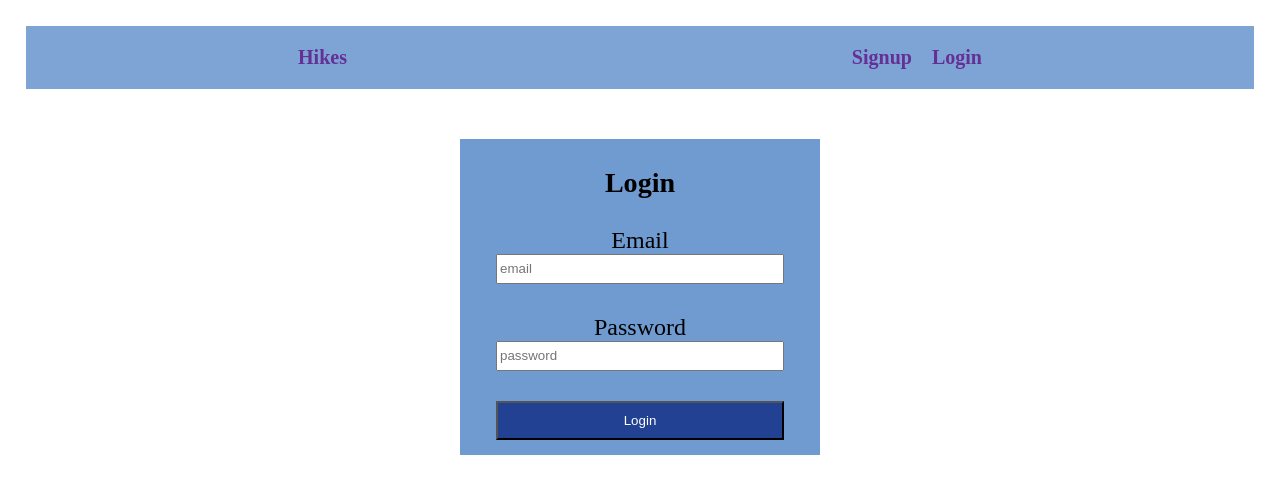
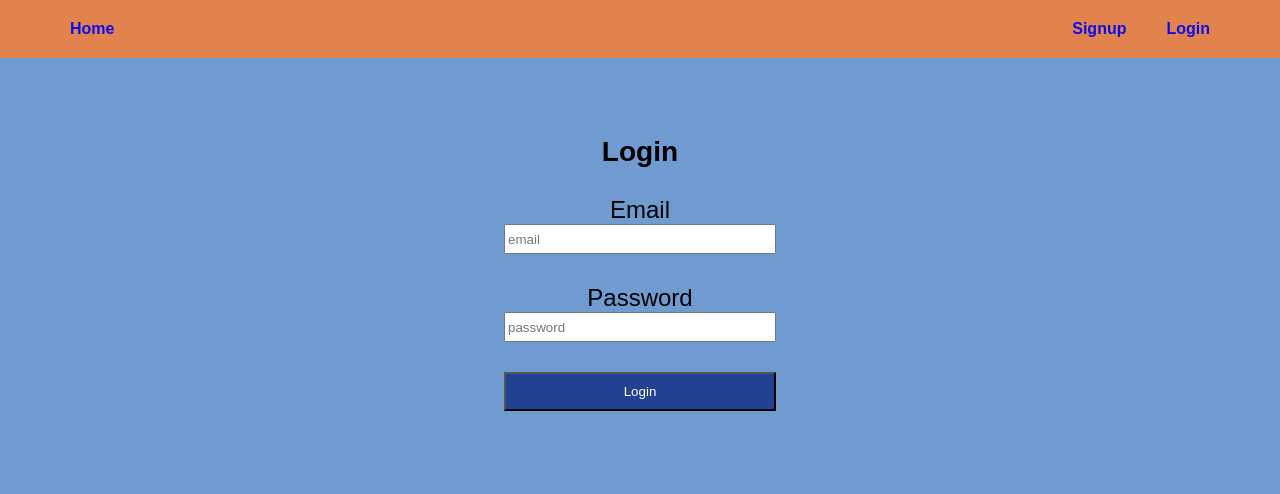
Before and after one commit to mcloughman/mern-auth-frontend, a React (Create React App) app: page /login in a window 1280 px wide. Shown: the top 494 px of the page. Built offline with nearby package versions, Linux system fonts and the light colour scheme.

Commit message:
Various changes to all in the name of semi acceptable css

```diff
--- a/src/components/HikeForm.js
+++ b/src/components/HikeForm.js
@@ -1,4 +1,5 @@
 import { useState } from "react";
+import { useNavigate } from "react-router-dom";
 import { useHikesContext } from "../hooks/useHikesContext";
 import { useAuthContext } from "../hooks/useAuthContext";
 
@@ -11,6 +12,7 @@ const HikeForm = () => {
   const [error, setError] = useState(null);
   const [emptyFields, setEmptyFields] = useState([]);
   const { user } = useAuthContext();
+  const navigate = useNavigate();
 
   const handleFileChange = (e) => {
     setImages([...e.target.files]);
@@ -61,6 +63,7 @@ const HikeForm = () => {
         type: "CREATE_HIKE",
         payload: json,
       });
+      navigate("/");
     }
   };
 
--- a/src/components/HikeImages.js
+++ b/src/components/HikeImages.js
@@ -1,12 +1,13 @@
+import { useNavigation } from "react-router-dom";
+import { useEffect } from "react";
+
 const HikeImages = (props) => {
   console.log(props);
-  const styles = {
-    width: "400px",
-  };
+
   const { hike: images } = props;
   console.log(images);
   const photos = images.map((el) => {
-    return <img src={el.url} style={styles} alt="Hello" />;
+    return <img src={el.url} alt="Hello" className="single-img" />;
   });
   return <div className="photos">{photos}</div>;
 };
--- a/src/components/Navbar.js
+++ b/src/components/Navbar.js
@@ -11,24 +11,34 @@ const Navbar = () => {
 
   return (
     <nav className="navbar">
-      <Link to="/" className="user-nav-div">
-        Hikes
+      <Link to="/" className="navlink" id="homelink">
+        Home
       </Link>
 
       {user && (
         <div className="user-nav-div">
-          <Link to="/form">Add a new hike</Link>
-          <span>{user.email}</span>
-          <button onClick={handleClick} className="logout">
-            Logout
-          </button>
+          <Link to="/form" className="navlink">
+            Add a New Hike
+          </Link>
+          <div className="log-div">
+            <span className="logged-in">Logged in as {user.email}</span>
+            <button onClick={handleClick} className="logout">
+              Logout
+            </button>
+          </div>
         </div>
       )}
       {!user && (
         <div className="user-nav-div">
-          <Link to="/signup">Signup</Link>
+          <div className="signup-login">
+            <Link to="/signup" className="signup-link navlink">
+              Signup
+            </Link>
 
-          <Link to="/login">Login</Link>
+            <Link to="/login" className="login-link navlink">
+              Login
+            </Link>
+          </div>
         </div>
       )}
     </nav>
--- a/src/components/SingleHike.js
+++ b/src/components/SingleHike.js
@@ -1,43 +1,26 @@
 import { useParams } from "react-router-dom";
+import { useHikesContext } from "../hooks/useHikesContext";
+import HikeImages from "./HikeImages";
 
-import { useHikesContext } from "../hooks/useHikesContext";
-import { useAuthContext } from "../hooks/useAuthContext";
-import HikeImages from "./HikeImages";
 const SingleHike = () => {
   const { hikes } = useHikesContext();
-  const { user } = useAuthContext();
+
   const { id } = useParams();
-  console.log(user);
 
   let hike = hikes.filter((h) => h._id === id);
   hike = hike[0];
+
   return (
     <div className="single-container">
       <h1>
-        {hike.title} <span>{hike.rating}</span>
+        {hike.title}{" "}
+        <span className="rating-span">Rating: {hike.rating}/5</span>
+        <p className="hike-description">{hike.description}</p>
       </h1>
-      <p>{hike.description}</p>
-      {/* <div className="single-images">
-        <img
-          src={hike.images[1].url}
-          style={{ width: "400px", maxHeight: "400px" }}
-        />
-        <img
-          src={hike.images[2].url}
-          style={{ width: "400px", maxHeight: "400px" }}
-        />
-        <img
-          src={hike.images[3].url}
-          style={{ width: "400px", maxHeight: "400px" }}
-        />
-        <img
-          src={hike.images[0].url}
-          style={{ width: "400px", maxHeight: "400px" }}
-        /> */}
-      <HikeImages hike={hike.images} />
-      {/* </div> */}
+      <div className="single-images-container">
+        <HikeImages hike={hike.images} />
+      </div>
     </div>
   );
 };
-
 export default SingleHike;
--- a/src/index.css
+++ b/src/index.css
@@ -1,42 +1,76 @@
-@import url("https://fonts.googleapis.com/css2?family=Be+Vietnam+Pro:wght@400;500;700&display=swap");
-
 * {
   box-sizing: border-box;
+  font-family: Poppins, sans-serif;
 }
 
 :root {
   --primary: #224193;
-  --secondary: #df3c5f;
+  --secondary: #ef813f;
   --tertiary: #6f9bd1;
+  --quad: #a59f8c;
 }
 
 body {
   font-family: "Poppins";
   margin: 0;
+  background-color: var(--tertiary);
 }
 
 .navbar {
   display: flex;
-  justify-content: space-around;
+  justify-content: space-between;
   align-items: center;
-  background-color: var(--tertiary);
+  background-color: var(--secondary);
+  color: var(--primary);
   opacity: 0.9;
-  margin: 2%;
+  margin: 0 auto;
   padding: 20px;
+}
+
+.user-nav-div {
+  display: flex;
+  justify-content: space-between;
+  margin: 0 50px;
+}
+
+.log-div {
+  font-size: x-small;
+}
+
+.logged-in {
+  display: none;
 }
 .navbar .logout {
   cursor: pointer;
-  background-color: var(--tertiary);
+  background-color: var(--secondary);
   border-style: none;
-  margin-right: 10px;
   font-size: small;
+  padding-left: 100px;
+  color: var(--primary);
 }
 
+.navlink {
+  font-weight: bold;
+  text-decoration: none;
+}
+
+.signup-link {
+  padding-right: 40px;
+}
+#homelink {
+  margin-left: 50px;
+}
+
+/* end navbar styles */
+
 .hike-details {
-  width: 50%;
+  display: flex;
+  flex-direction: column;
+  align-items: center;
   margin: 20px auto;
   text-align: center;
   color: var(--primary);
+  font-weight: bold;
 }
 .hike-details > p {
   margin-top: 5px;
@@ -69,7 +103,8 @@ body {
 .create {
   margin: 20px auto;
   text-align: center;
-  width: 800px;
+  width: 90vw;
+  max-width: 800px;
   border: 3px solid coral;
   font-size: 1.2rem;
   display: flex;
@@ -124,7 +159,8 @@ input::file-selector-button {
 .signup {
   display: flex;
   flex-direction: column;
-  width: 360px;
+  justify-content: center;
+  width: 340px;
   margin: 50px auto;
   text-align: center;
   font-size: 24px;
@@ -145,20 +181,17 @@ input::file-selector-button {
   padding: 10px;
 }
 
-.user-nav-div > * {
-  margin: 0 10px;
+.hike-description {
   font-size: 20px;
-  color: #551a8b;
-  font-weight: bold;
-  text-decoration: none;
+  margin: 1% 5%;
 }
 
-a.user-nav-div {
-  margin: 0 10px;
-  font-size: 20px;
-  color: #551a8b;
-  font-weight: bold;
-  text-decoration: none;
+.rating-span {
+  font-style: italic;
+  display: block;
+
+  margin-left: 50px;
+  font-size: large;
 }
 
 .single-container > * {
@@ -166,30 +199,39 @@ a.user-nav-div {
   max-width: 100vw;
 }
 
-.single-images {
-  display: flex;
-  flex-direction: column;
-  justify-content: center;
-  align-items: center;
-  gap: 25px;
+img.single-img {
+  width: 80%;
 }
 
-.slider-parent {
-  position: relative;
-}
-.slider-bubble {
-  position: absolute;
-}
 @media screen and (min-width: 750px) {
   .hikes {
     display: flex;
     flex-wrap: wrap;
   }
+  .hike-details {
+    width: 300px;
+  }
+  .rating-span {
+    display: inline;
+  }
+}
+
+@media screen and(max-width: 600px) {
+  .navbar * {
+    font-size: x-small;
+  }
 }
 
 @media screen and (min-width: 900px) {
-  .single-images {
+  .single-images-container {
     flex-direction: row;
     flex-wrap: wrap;
   }
+  .hike-details {
+    width: 400px;
+  }
+  img.single-img {
+    margin: 20px;
+    width: 40%;
+  }
 }
```
